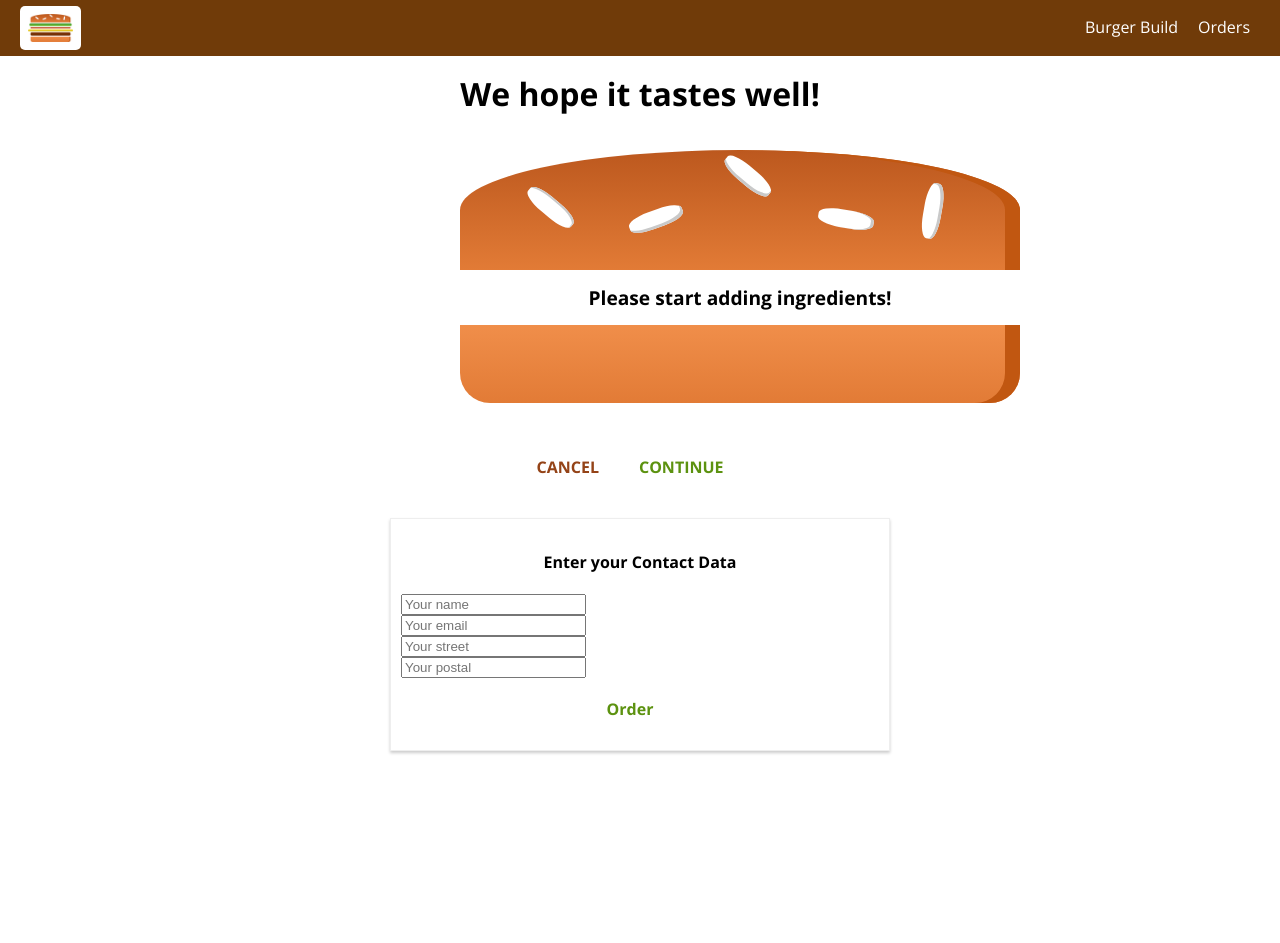
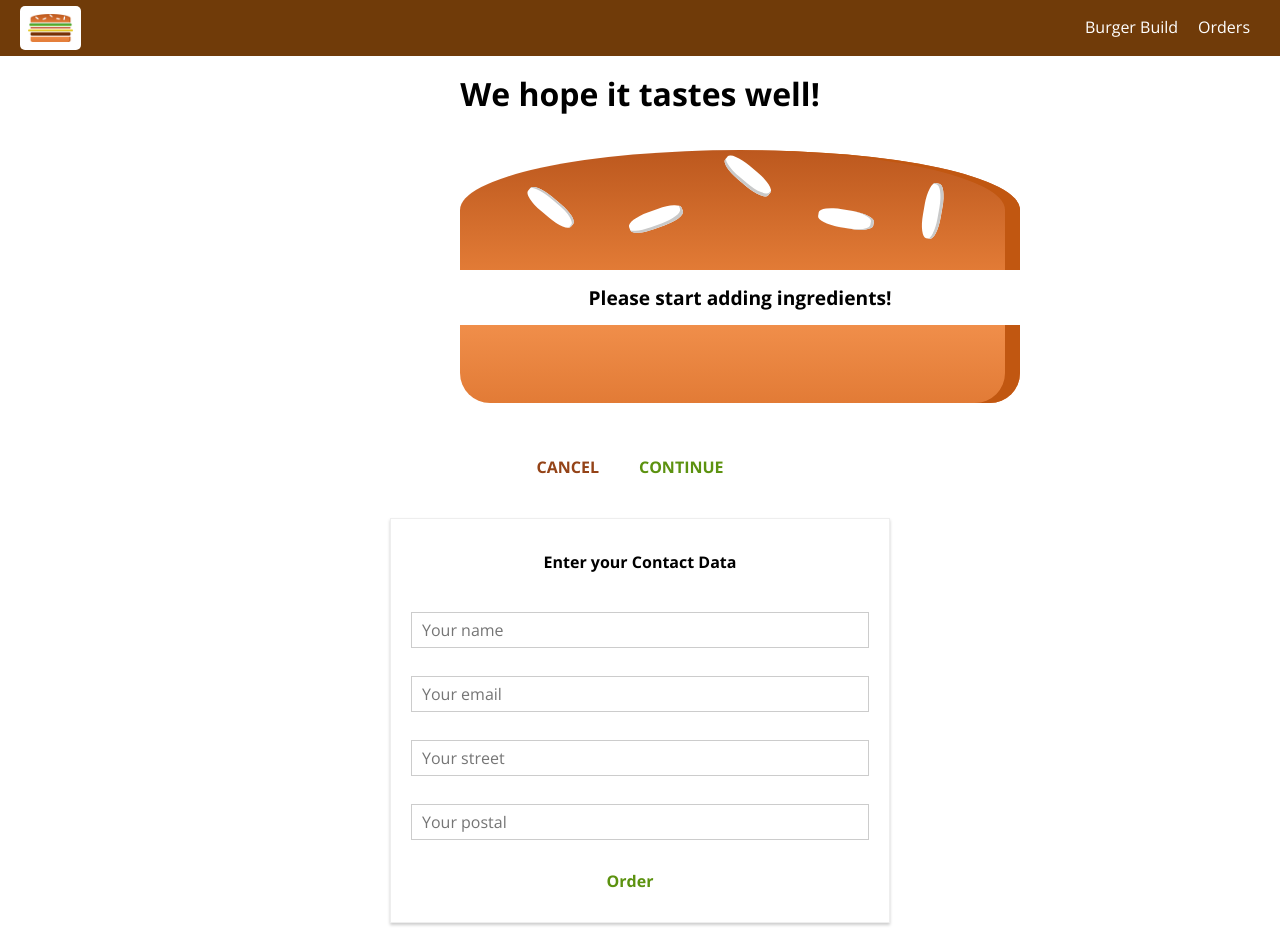
Before and after one commit to minhhieple97/burger-project, a React (Create React App) app: page /checkout/contact-data in a window 1280 px wide. Before the commit the page ends 800 px from the top, so only its background shows below. Built offline with nearby package versions, Linux system fonts and the light colour scheme.

Commit message:
first-step-handled form

```diff
--- /dev/null
+++ b/src/components/UI/Input/Input.js
@@ -0,0 +1,21 @@
+import React from 'react'
+import classes from './input.module.css';
+export default function Input(props) {
+    let inputElement = null;
+    switch (props.inputType) {
+        case ('input'):
+            inputElement = <input className={classes.InputElement}   {...props} />
+            break;
+            case ('textarea'):
+                inputElement = <textarea className={classes.InputElement} {...props} />
+                break;
+        default:
+            inputElement=<input className={classes.InputElement} {...props} />;
+    }
+    return (
+        <div className={classes.Input} >
+            <label className={classes.Label}  >{props.label}</label>
+            {inputElement}
+        </div>
+    )
+}
--- /dev/null
+++ b/src/components/UI/Input/input.module.css
@@ -0,0 +1,24 @@
+.Input {
+    width: 100%;
+    padding: 10px;
+    box-sizing:border-box;
+}
+.Label {
+    font-weight: bold;
+    display: block;
+    margin-bottom: 8px;
+}
+.InputElement {
+    outline: none;
+    border: 1px solid #ccc;
+    background-color:white;
+    font:inherit;
+    padding: 6px 10px;
+    display: block;
+    width: 100%;
+    box-sizing: border-box;
+}
+.InputElement:focus {
+    outline: none;
+    background-color: #ccc;
+}
--- a/src/containers/Checkout/ContactData/ContactData.js
+++ b/src/containers/Checkout/ContactData/ContactData.js
@@ -3,15 +3,28 @@
 import axios from '../../../axios-orders';
 import classes from './contactData.module.css';
 import Spinner from '../../../components/UI/Spinner/Spinner';
+import Input from '../../../components/UI/Input/Input';
 class ContactData extends Component {
     state = {
-        name: '',
-        email: '',
-        address: {
-            street: '',
-            postalCode: ''
+        orderForm: {
+            name: {
+             elementType:'input',
+             elementConfig:{
+                 type:'text',
+                 placeholder:'Name'
+             },
+             value:''
+            },
+            street:{
+                elementType:'input',
+                elementConfig:{
+                    type:'text',
+                    placeholder:'Street'
+                },
+                value:''
+            },
+            street: 'BN',
         },
-
         loading: false
     }
     orderHandler = async (e) => {
@@ -43,10 +56,14 @@
     render() {
         let form = (
             <form>
-                <input className={classes.Input} type="text" name="name" placeholder="Your name"></input>
-                <input className={classes.Input} type="email" name="email" placeholder="Your email"></input>
-                <input className={classes.Input} type="text" name="street" placeholder="Your street"></input>
-                <input className={classes.Input} type="text" name="postal" placeholder="Your postal"></input>
+                <Input inputtype="input" type="text" name="name" placeholder="Your name" />
+
+                <Input inputtype="input" type="email" name="email" placeholder="Your email" />
+
+                <Input inputtype="input" type="text" name="street" placeholder="Your street" />
+
+                <Input inputtype="input" type="text" name="postal" placeholder="Your postal" />
+
                 <Button btnType="Success" clicked={this.orderHandler} >Order</Button>
             </form>
         );
--- a/src/containers/Checkout/ContactData/contactData.module.css
+++ b/src/containers/Checkout/ContactData/contactData.module.css
@@ -7,9 +7,6 @@
     padding: 10px;
     box-sizing: border-box;
 }
-.Input {
-    display: block;
-}
 @media (min-width:600px){
     .ContactData {
         width: 500px;
```
